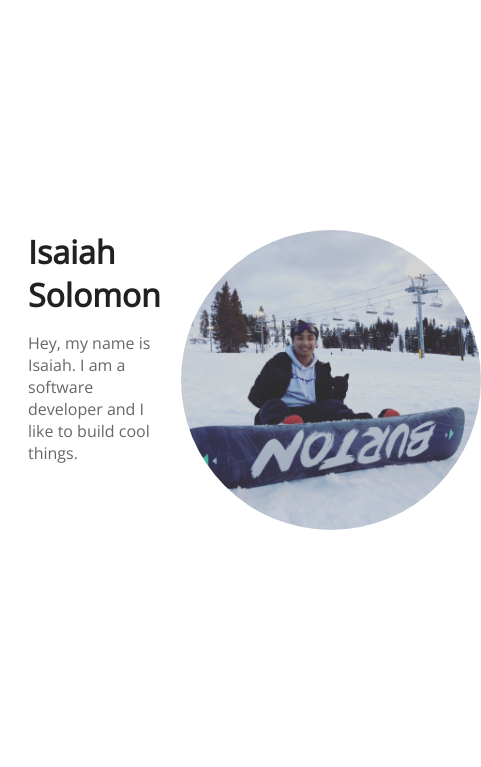
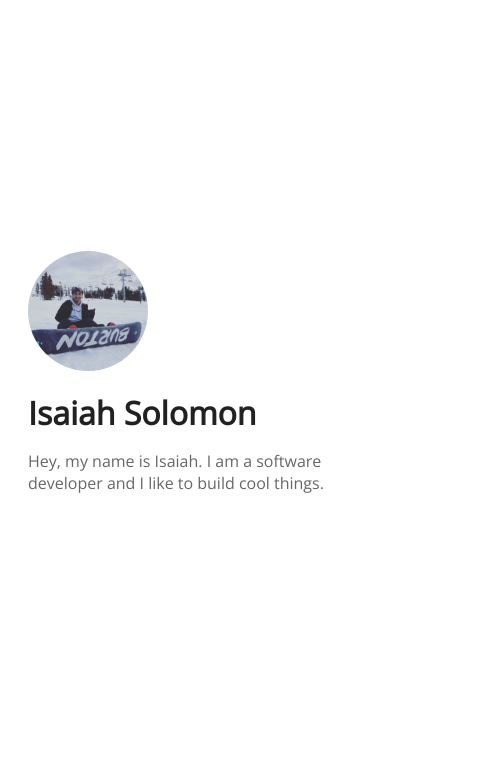
Before and after one commit to isaiah-solo/isaiahsolomon.com, a Gatsby site: page / in a window 390 px wide. Shown: the part 74-841 px from the top of the page, 481 px wide, since content can reach past the window. Built offline with nearby package versions, Linux system fonts and the light colour scheme; Gatsby itself is replaced by a stand-in of ours.

Commit message:
added mobile support

```diff
--- a/src/components/generic/image/ProfileImage.tsx
+++ b/src/components/generic/image/MobileProfileImage.tsx
@@ -7,12 +7,12 @@ const styles = StyleSheet.create({
   root: {
     borderRadius: '50%',
     boxSizing: 'border-box',
-    height: 300,
-    width: 300,
+    height: 120,
+    width: 120,
   },
 });
 
-export default function ProfileImage(): React.ReactElement {
+export default function MobileProfileImage(): React.ReactElement {
   const data = useStaticQuery(graphql`
     query {
       placeholderImage: file(relativePath: { eq: "isaiah.jpg" }) {
--- /dev/null
+++ b/src/components/generic/image/WebProfileImage.tsx
@@ -0,0 +1,34 @@
+import React from "react";
+import {useStaticQuery, graphql} from "gatsby";
+import Img from "gatsby-image";
+import {StyleSheet, css} from 'aphrodite';
+
+const styles = StyleSheet.create({
+  root: {
+    borderRadius: '50%',
+    boxSizing: 'border-box',
+    height: 300,
+    width: 300,
+  },
+});
+
+export default function WebProfileImage(): React.ReactElement {
+  const data = useStaticQuery(graphql`
+    query {
+      placeholderImage: file(relativePath: { eq: "isaiah.jpg" }) {
+        childImageSharp {
+          fluid(maxWidth: 400, maxHeight: 400) {
+            ...GatsbyImageSharpFluid
+          }
+        }
+      }
+    }
+  `);
+
+  return (
+    <Img
+      className={css(styles.root)}
+      fluid={data.placeholderImage.childImageSharp.fluid}
+    />
+  );
+};
--- a/src/components/generic/layout/Layout.tsx
+++ b/src/components/generic/layout/Layout.tsx
@@ -4,6 +4,10 @@ import {StyleSheet, css} from 'aphrodite';
 import SEO from "./SEO";
 
 const styles = StyleSheet.create({
+  root: {
+    boxSizing: 'border-box',
+    width: '100%',
+  },
   content: {
     boxSizing: 'border-box',
     display: 'flex',
@@ -35,7 +39,7 @@ export default function Layout({
   seo,
 }: Props): React.ReactElement {
   return (
-    <div>
+    <div className={css(styles.root)}>
       {nav}
       <div className={css(styles.content)}>
         <SEO title={seo} />
--- a/src/components/home/HomeCover.tsx
+++ b/src/components/home/HomeCover.tsx
@@ -3,7 +3,11 @@ import {StyleSheet, css} from 'aphrodite';
 
 import Title1 from "../generic/text/Title1";
 import Paragraph from "../generic/text/Paragraph";
-import ProfileImage from "../generic/image/ProfileImage";
+
+import MobileProfileImage from "../generic/image/MobileProfileImage";
+import WebProfileImage from "../generic/image/WebProfileImage";
+
+import isMobileSized from "../../utils/isMobileSized";
 
 const styles = StyleSheet.create({
   root: {
@@ -31,7 +35,37 @@ const styles = StyleSheet.create({
   },
 });
 
+const mobileStyles = StyleSheet.create({
+  body: {
+    alignItems: 'center',
+    boxSizing: 'border-box',
+    display: 'grid',
+    flexGrow: 1,
+    gridGap: 20,
+    gridAutoFlow: 'row',
+    width: '100%',
+  },
+});
+
 export default function HomeCover(): React.ReactElement {
+  const isMobile = isMobileSized();
+
+  if (isMobile) {
+    return (
+      <div className={css(styles.root)}>
+        <div className={css(mobileStyles.body)}>
+          <MobileProfileImage />
+          <div>
+            <Title1>Isaiah Solomon</Title1>
+            <Paragraph>
+              Hey, my name is Isaiah. I am a software developer and I like to build cool things.
+            </Paragraph>
+          </div>
+        </div>
+      </div>
+    );
+  }
+
   return (
     <div className={css(styles.root)}>
       <div className={css(styles.body)}>
@@ -41,7 +75,7 @@ export default function HomeCover(): React.ReactElement {
             Hey, my name is Isaiah. I am a software developer and I like to build cool things.
           </Paragraph>
         </div>
-        <ProfileImage />
+        <WebProfileImage />
       </div>
     </div>
   );
--- a/src/components/home/Timeline.tsx
+++ b/src/components/home/Timeline.tsx
@@ -30,8 +30,8 @@ type Props = {
 export default function Timeline({
   children,
 }: Props): React.ReactElement {
-  const timelineElements = children.map(child => (
-    <div className={css(styles.timelineSection)}>
+  const timelineElements = children.map((child, index) => (
+    <div className={css(styles.timelineSection)} key={index}>
       <div className={css(styles.timelineUI)}>
         <TimelineDot />
         <TimelineLine />
--- /dev/null
+++ b/src/utils/isMobileSized.ts
@@ -0,0 +1,3 @@
+export default function isMobileSized(): boolean {
+  return window.matchMedia("only screen and (max-width: 760px)").matches;
+};
```
